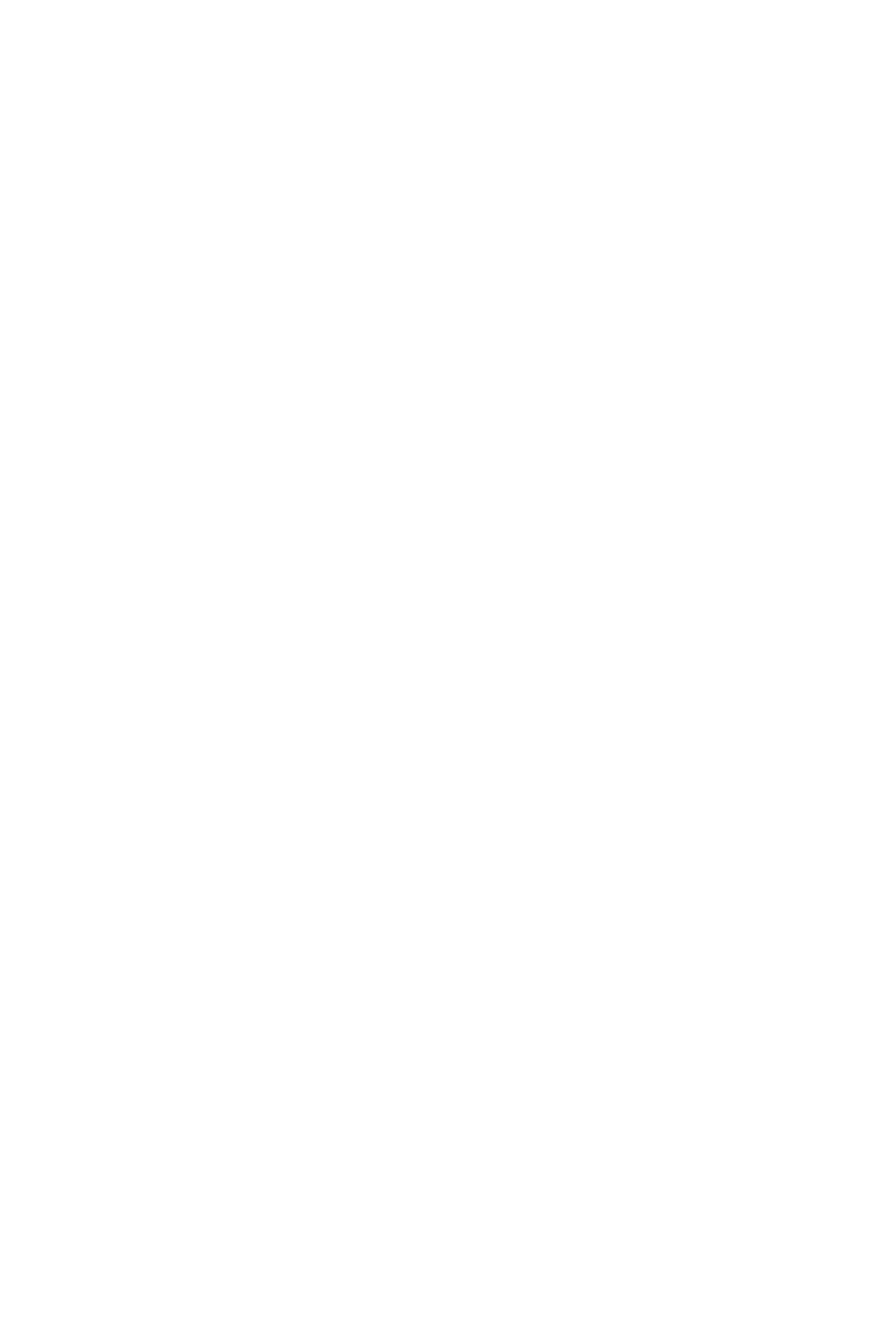
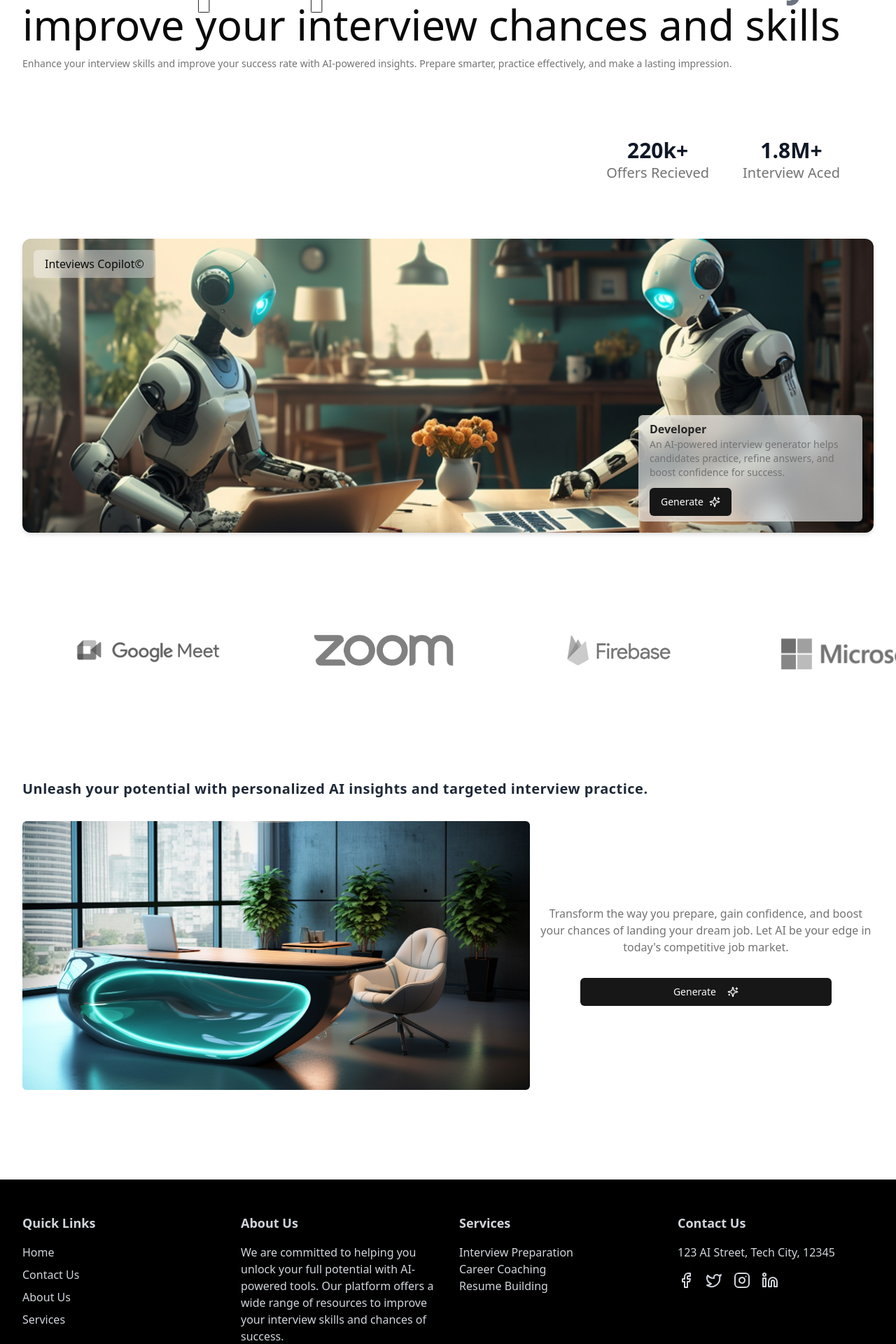
Before and after one commit to sanjaykumar200599/ai_mock_interview, a React (Vite) app: page / in a window 1280 px wide. Shown: the part 220-2140 px from the top of the page at 70% size. Before the commit the page ends 800 px from the top, so only its background shows below. Built offline with nearby package versions, Linux system fonts and the light colour scheme; no server answers.

Commit message:
Changes:Homescreen completed

```diff
--- a/package.json
+++ b/package.json
@@ -19,6 +19,7 @@
     "lucide-react": "^0.479.0",
     "react": "^19.0.0",
     "react-dom": "^19.0.0",
+    "react-fast-marquee": "^1.6.5",
     "react-router-dom": "^7.3.0",
     "tailwind-merge": "^3.0.2",
     "tailwindcss-animate": "^1.0.7"
--- a/src/components/footer.tsx
+++ b/src/components/footer.tsx
@@ -1,7 +1,119 @@
-const Footer = () => {
-  return (
-    <div>Footer</div>
-  )
+import React from "react";
+
+import { Facebook, Twitter, Instagram, Linkedin } from "lucide-react"; // Import Lucide icons
+import { Link } from "react-router-dom";
+import { Container } from "@/components/container";
+import { MainRoutes } from "@/lib/helpers";
+
+interface SocialLinkProps {
+  href: string;
+  icon: React.ReactNode;
+  hoverColor: string;
 }
 
-export default Footer
+const SocialLink: React.FC<SocialLinkProps> = ({ href, icon, hoverColor }) => {
+  return (
+    <a
+      href={href}
+      target="_blank"
+      rel="noopener noreferrer"
+      className={`hover:${hoverColor}`}
+    >
+      {icon}
+    </a>
+  );
+};
+
+interface FooterLinkProps {
+  to: string;
+  children: React.ReactNode;
+}
+
+const FooterLink: React.FC<FooterLinkProps> = ({ to, children }) => {
+  return (
+    <li>
+      <Link
+        to={to}
+        className="hover:underline text-gray-300 hover:text-gray-100"
+      >
+        {children}
+      </Link>
+    </li>
+  );
+};
+
+export const Footer = () => {
+  return (
+    <div className="w-full bg-black text-gray-300 hover:text-gray-100 py-8">
+      <Container>
+        <div className="grid grid-cols-1 md:grid-cols-4 gap-8">
+          {/* First Column: Links */}
+          <div>
+            <h3 className="font-bold text-lg mb-4">Quick Links</h3>
+            <ul className="space-y-2">
+              {MainRoutes.map((route) => (
+                <FooterLink key={route.href} to={route.href}>
+                  {route.label}
+                </FooterLink>
+              ))}
+            </ul>
+          </div>
+
+          {/* Second Column: About Us */}
+          <div>
+            <h3 className="font-bold text-lg mb-4">About Us</h3>
+            <p>
+              We are committed to helping you unlock your full potential with
+              AI-powered tools. Our platform offers a wide range of resources to
+              improve your interview skills and chances of success.
+            </p>
+          </div>
+
+          {/* Third Column: Services */}
+          <div>
+            <h3 className="font-bold text-lg mb-4">Services</h3>
+            <ul>
+              <FooterLink to="/services/interview-prep">
+                Interview Preparation
+              </FooterLink>
+              <FooterLink to="/services/career-coaching">
+                Career Coaching
+              </FooterLink>
+              <FooterLink to="/services/resume-building">
+                Resume Building
+              </FooterLink>
+            </ul>
+          </div>
+
+          {/* Fourth Column: Address and Social Media */}
+          <div>
+            <h3 className="font-bold text-lg mb-4">Contact Us</h3>
+            <p className="mb-4">123 AI Street, Tech City, 12345</p>
+            <div className="flex gap-4">
+              <SocialLink
+                href="https://facebook.com"
+                icon={<Facebook size={24} />}
+                hoverColor="text-blue-500"
+              />
+              <SocialLink
+                href="https://twitter.com"
+                icon={<Twitter size={24} />}
+                hoverColor="text-blue-400"
+              />
+              <SocialLink
+                href="https://instagram.com"
+                icon={<Instagram size={24} />}
+                hoverColor="text-pink-500"
+              />
+              <SocialLink
+                href="https://linkedin.com"
+                icon={<Linkedin size={24} />}
+                hoverColor="text-blue-700"
+              />
+            </div>
+          </div>
+        </div>
+      </Container>
+    </div>
+  );
+};
--- /dev/null
+++ b/src/components/marquee-img.tsx
@@ -0,0 +1,9 @@
+export const MarqueImg = ({ img }: { img: string }) => {
+    return (
+      <img
+        src={img}
+        className="w-44 h-44 xl:w-52 xl:h-52 object-contain grayscale mx-12 xl:mx-16"
+        alt=""
+      />
+    );
+  };
--- a/src/handlers/auth-handler.tsx
+++ b/src/handlers/auth-handler.tsx
@@ -35,9 +35,12 @@
             catch (error){
                 console.log("Error on storing the user data:",error)
             }
+            finally{
+                setLoading(false)
+            }
 
         }
-    }
+    };
     storeUserData()
     },[isSignedIn,user,pathname,navigate])
 
--- a/src/index.css
+++ b/src/index.css
@@ -66,3 +66,11 @@
     @apply bg-background text-foreground;
   }
 }
+
+.text-outline {
+  color: white;
+  text-shadow: -1px -1px 0 rgba(0, 0, 0, 0.6),
+    /* Top-left */ 1px -1px 0 rgba(0, 0, 0, 0.6),
+    /* Top-right */ -1px 1px 0 rgba(0, 0, 0, 0.6),
+    /* Bottom-left */ 1px 1px 0 rgba(0, 0, 0, 0.6); /* Bottom-right */
+}
--- a/src/layouts/public-layout.tsx
+++ b/src/layouts/public-layout.tsx
@@ -1,4 +1,4 @@
-import Footer from "@/components/footer"
+import {Footer} from "@/components/footer"
 import Header from "@/components/header"
 import AuthHandler from "@/handlers/auth-handler"
 import { Outlet } from "react-router-dom"
--- a/src/routes/home.tsx
+++ b/src/routes/home.tsx
@@ -1,9 +1,123 @@
+import { Sparkles } from "lucide-react"
+import Marquee  from "react-fast-marquee"
+
+import { Container } from "@/components/container"
+import { Button } from "@/components/ui/button"
+
+import { MarqueImg } from "@/components/marquee-img";
+import { Link } from "react-router-dom";
+
+
+
+
 const HomePage = () => {
   return (
-    <div>
+    <div className="flex-col w-full pb-24">
+    <Container>
+    <div className="my-8">
+          <h2 className="text-3xl text-center md:text-left md:text-6xl">
+            <span className=" text-outline font-extrabold md:text-8xl">
+              AI Superpower
+            </span>
+            <span className="text-gray-500 font-extrabold">
+              - A better way to
+            </span>
+            <br />
+            improve your interview chances and skills
+          </h2>
+
+          <p className="mt-4 text-muted-foreground text-sm">
+          Enhance your interview skills and improve your success rate with AI-powered insights. Prepare smarter, practice effectively, and make a lasting impression.
+          </p>
+        </div>
+
+        <div className="flex w-full items-center justify-evenly md:px-12 md:py-16 md:items-center md:justify-end gap-12">
+          <p className="text-3xl font-semibold text-gray-900 text-center">
+            220k+
+            <span className="block text-xl text-muted-foreground font-normal">
+              Offers Recieved
+            </span>
+          </p>
+          <p className="text-3xl font-semibold text-gray-900 text-center">
+            1.8M+
+            <span className="block text-xl text-muted-foreground font-normal">
+              Interview Aced
+            </span>
+          </p>
+        </div>
+
+        {/* image sectiomn */}
+
+        <div className="w-full mt-4 rounded-xl bg-gray-100 h-[420px] drop-shadow-md overflow-hidden relative">
+          <img
+            src="/assets/img/hero.jpg"
+            alt=""
+            className="w-full h-full object-cover"
+          />
+
+          <div className="absolute top-4 left-4 px-4 py-2 rounded-md bg-white/40 backdrop-blur-md">
+            Inteviews Copilot&copy;
+          </div>
+
+          <div className="hidden md:block absolute w-80 bottom-4 right-4 px-4 py-2 rounded-md bg-white/60 backdrop-blur-md">
+            <h2 className="text-neutral-800 font-semibold">Developer</h2>
+            <p className="text-sm text-neutral-500">
+            An AI-powered interview generator helps candidates practice, refine answers, and boost confidence for success.
+            </p>
+
+            <Button className="mt-3">
+              Generate <Sparkles />
+            </Button>
+          </div>
+        </div>
+    </Container>
+
+    {/* marquee section */}
+    <div className="w-full my-12">
+        <Marquee pauseOnHover>
+          <MarqueImg img="/assets/img/logo/firebase.png" />
+          <MarqueImg img="assets/img/logo/meet.png" />
+          <MarqueImg img="/assets/img/logo/zoom.png" />
+          <MarqueImg img="/assets/img/logo/firebase.png" />
+          <MarqueImg img="/assets/img/logo/microsoft.png" />
+          <MarqueImg img="/assets/img/logo/meet.png" />
+          <MarqueImg img="assets/img/logo/tailwindcss.png" />
+          <MarqueImg img="/assets/img/logo/microsoft.png" />
+        </Marquee>
+      </div>
+
+      <Container className="py-8 space-y-8">
+        <h2 className="tracking-wide text-xl text-gray-800 font-semibold">
+          Unleash your potential with personalized AI insights and targeted
+          interview practice.
+        </h2>
+
+        <div className="grid grid-cols-1 md:grid-cols-5 gap-3">
+          <div className="col-span-1 md:col-span-3">
+            <img
+              src="/assets/img/office.jpg"
+              alt=""
+              className="w-full max-h-96 rounded-md object-cover"
+            />
+          </div>
+
+          <div className="col-span-1 md:col-span-2 gap-8 max-h-96 min-h-96 w-full flex flex-col items-center justify-center text-center">
+            <p className="text-center text-muted-foreground">
+              Transform the way you prepare, gain confidence, and boost your
+              chances of landing your dream job. Let AI be your edge in
+              today&apos;s competitive job market.
+            </p>
+
+            <Link to={"/generate"} className="w-full">
+              <Button className="w-3/4">
+                Generate <Sparkles className="ml-2" />
+              </Button>
+            </Link>
+          </div>
+        </div>
+      </Container>
 
     </div>
   )
 }
-
 export default HomePage
```
Also changed, not shown: 1 other file (tests, documents, lock files or other folders).
